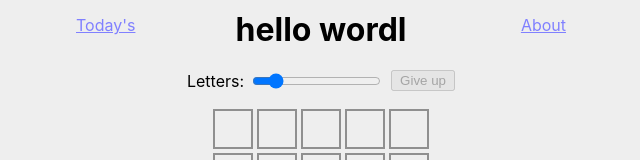
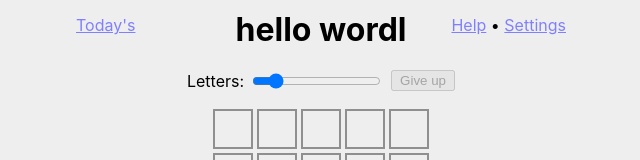
Before and after one commit to lynn/hello, a React (Create React App) app: page / in a window 1280 px wide. Shown: the top 160 px of the page, without its empty margins (319-959 px from the left). Built offline with nearby package versions, Linux system fonts and the light colour scheme.

Commit message:
Nav for settings

```diff
--- a/src/App.tsx
+++ b/src/App.tsx
@@ -74,17 +74,40 @@ function About() {
   );
 }
 
+function Settings() {
+  return <>TODO: dark theme, hard mode, etc.</>;
+}
+
 function App() {
-  const [about, setAbout] = useState(false);
+  const [page, setPage] = useState<"game" | "about" | "settings">("game");
   return (
     <div className="App-container">
       <h1>hello wordl</h1>
       <div style={{ position: "absolute", right: 5, top: 5 }}>
-        <a href="#" onClick={() => setAbout((a) => !a)}>
-          {about ? "Close" : "About"}
-        </a>
+        {page !== "game" ? (
+          <a href="#" onClick={() => setPage("game")}>
+            Close
+          </a>
+        ) : (
+          <>
+            <a href="#" onClick={() => setPage("about")}>
+              Help
+            </a>
+            {" • "}
+            <a href="#" onClick={() => setPage("settings")}>
+              Settings
+            </a>
+          </>
+        )}
       </div>
-      <div style={{ position: "absolute", left: 5, top: 5 }}>
+      <div
+        style={{
+          position: "absolute",
+          left: 5,
+          top: 5,
+          visibility: page === "game" ? "visible" : "hidden",
+        }}
+      >
         <a
           href="#"
           onClick={() =>
@@ -97,8 +120,9 @@ function App() {
           {seed ? "Random" : "Today's"}
         </a>
       </div>
-      {about && <About />}
-      <Game maxGuesses={maxGuesses} hidden={about} />
+      {page === "about" && <About />}
+      {page === "settings" && <Settings />}
+      <Game maxGuesses={maxGuesses} hidden={page !== "game"} />
     </div>
   );
 }
--- a/src/Game.tsx
+++ b/src/Game.tsx
@@ -30,7 +30,6 @@ function Game(props: GameProps) {
   const [currentGuess, setCurrentGuess] = useState<string>("");
   const [wordLength, setWordLength] = useState(5);
   const [hint, setHint] = useState<string>(`Make your first guess!`);
-  const [srStatus, setSrStatus] = useState<string>(``);
   const [target, setTarget] = useState(() => {
     resetRng();
     return randomTarget(wordLength);
@@ -59,7 +58,6 @@ function Game(props: GameProps) {
         (guess + key.toLowerCase()).slice(0, wordLength)
       );
       setHint("");
-      setSrStatus("");
     } else if (key === "Backspace") {
       setCurrentGuess((guess) => guess.slice(0, -1));
       setHint("");
@@ -182,9 +180,6 @@ function Game(props: GameProps) {
         <tbody>{tableRows}</tbody>
       </table>
       <p role="alert">{hint || `\u00a0`}</p>
-      {/* <p role="alert" className="Game-sr-feedback">
-        {srStatus}
-      </p> */}
       <Keyboard letterInfo={letterInfo} onKey={onKey} />
       {seed ? (
         <div className="Game-seed-info">
```
